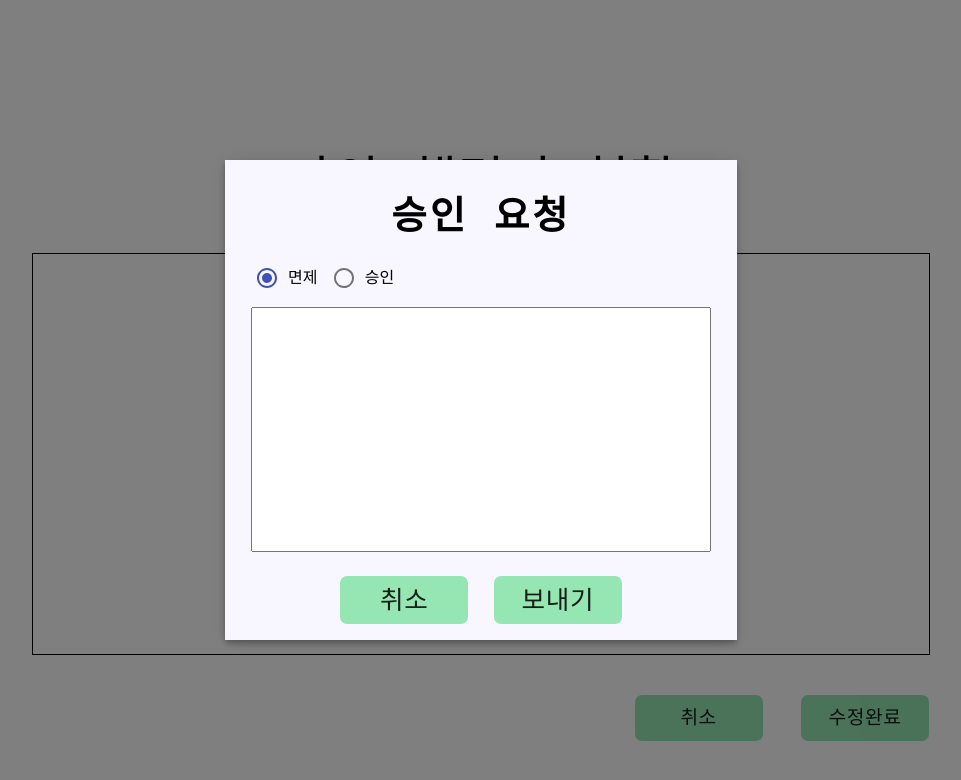
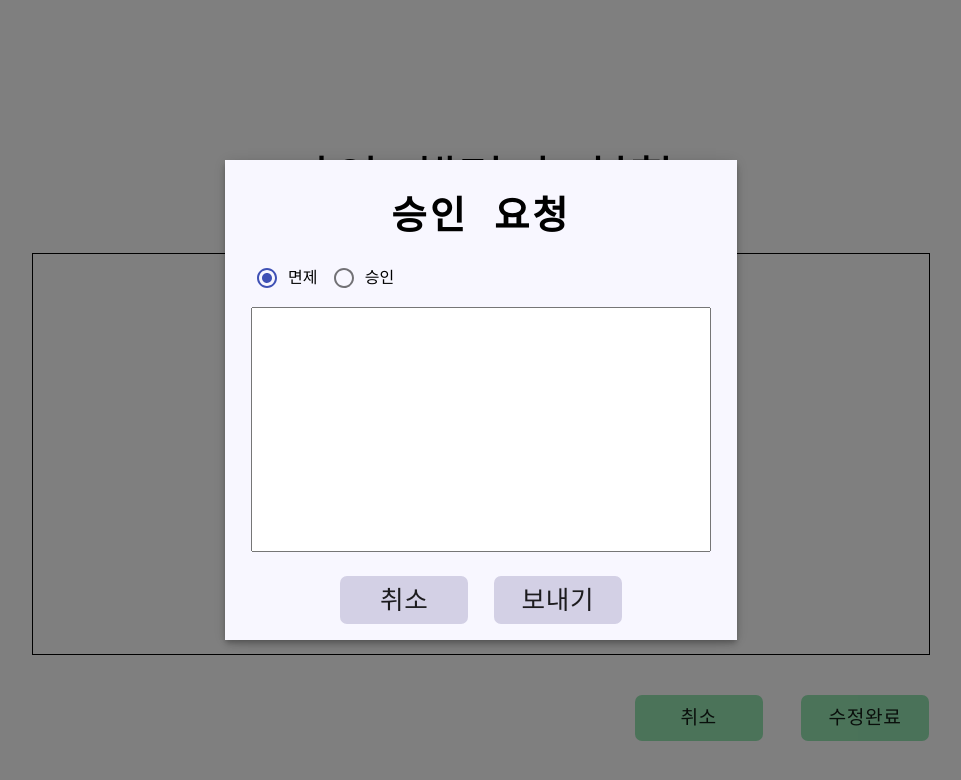
Before and after one commit to TeamGrabit/challenge, a React (Create React App) app in the folder frontend/: page /challengeInfoFix in a window 1280 px wide. Both pictures are taken after a click on the button "여기에 네모들 들어갈 예정". Shown: the top 780 px of the page, without its empty margins (159-1120 px from the left). Built offline with nearby package versions, Linux system fonts and the light colour scheme.

Commit message:
Fix button color
* modal의 버튼 색깔 수정.

```diff
--- a/frontend/src/css/conponents/_requestApproval.scss
+++ b/frontend/src/css/conponents/_requestApproval.scss
@@ -54,7 +54,7 @@
 		margin-right: 1vw;
 		width: 10vw;
 		height: 6vh;
-		background-color: $green3;
+		background-color: #D3D0E5;
 		border-radius: 7px;
 	}
 }
```
